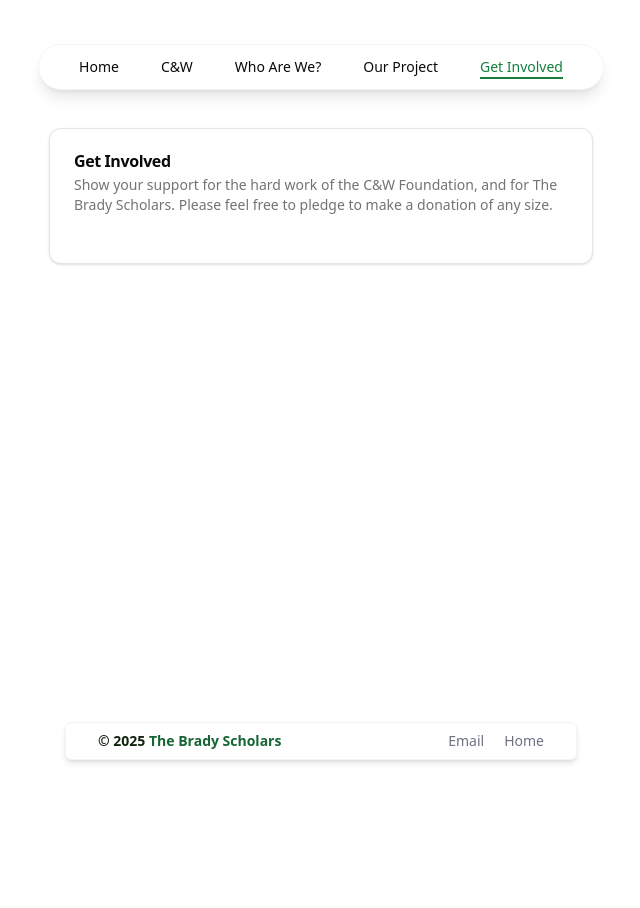
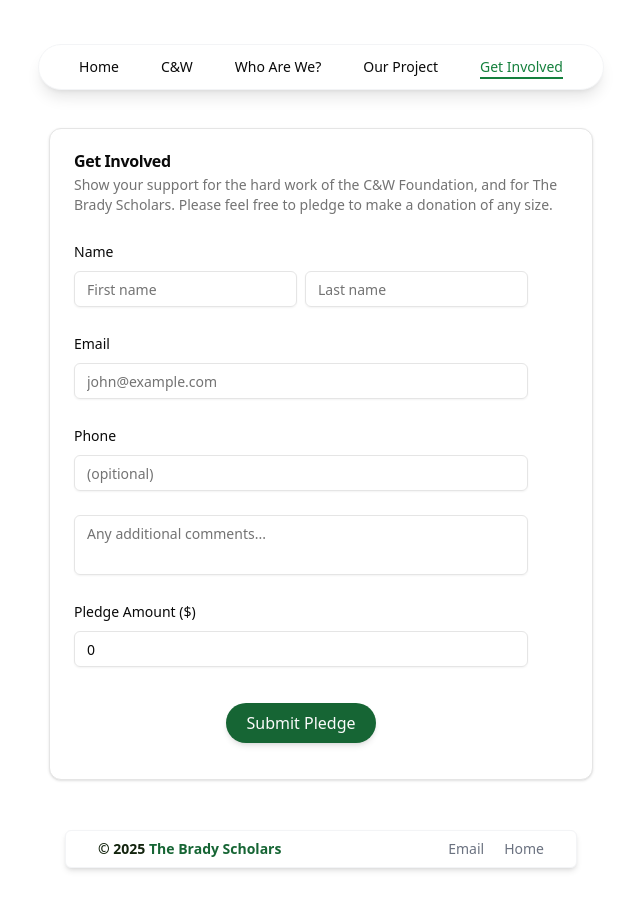
Before and after one commit to bradyscholars/brady16site, a Next.js app: page /get-involved in a window 1280 px wide. Shown: the whole page, without its empty margins (319-959 px from the left). Before the commit the page ends 800 px from the top, so only its background shows below. Built offline with nearby package versions, Linux system fonts and the light colour scheme.

Commit message:
email working

```diff
--- a/package.json
+++ b/package.json
@@ -12,6 +12,7 @@
     "@hookform/resolvers": "^5.0.1",
     "@radix-ui/react-label": "^2.1.7",
     "@radix-ui/react-slot": "^1.2.3",
+    "@sendgrid/mail": "^8.1.5",
     "class-variance-authority": "^0.7.1",
     "clsx": "^2.1.1",
     "embla-carousel-autoplay": "^8.6.0",
--- /dev/null
+++ b/src/app/api/send-email/route.js
@@ -0,0 +1,23 @@
+
+import { sendEmail } from '../../lib/sendEmail'
+
+const allowedOrigin1 = "https://brady16s.org";
+const allowedOrigin2 = "https://www.brady16s.org";
+
+
+export async function POST(req) { // Request type
+
+    const origin = req.headers.get('origin')
+    if (origin !== allowedOrigin1 && origin !== allowedOrigin2) {
+        return new Response('Forbidden', { status: 403 })
+    }
+
+    const body = await req.json()
+
+    const success = await sendEmail(body)
+
+    if (success) return new Response('Success', {status : 200});
+
+    // otherwise failed
+    return new Response('Failure...', {status : 500});
+}
--- /dev/null
+++ b/src/app/lib/sendEmail.js
@@ -0,0 +1,35 @@
+import sgMail from '@sendgrid/mail'
+
+const apiKey = process.env.SENDGRID_API_KEY;
+sgMail.setApiKey(apiKey);
+
+export async function sendEmail({firstName, lastName, email, phone, comments, pledgeVal}) {
+
+    const message = `
+        You have received a new pledge from ${firstName} ${lastName}. \n\n
+        ${firstName} ${lastName} has pledged $${pledgeVal}${comments ? `, with the comments : ${comments}` : '.'}\n\n
+
+        ${firstName} ${lastName}\n
+        ${email}\n
+        ${phone ? phone : ""}
+    `;
+
+    const msg = {
+        to: 'theomaurino2026@u.northwestern.edu',
+        from: 'no-reply@brady16s.org', // works because domain is authenticated
+        subject: `NEW PLEDGE FROM ${firstName}`,
+        replyTo: email,
+        text: message
+    };
+
+    try {
+        const response = await sgMail.send(msg);
+        console.log('Email sent successfully:', response[0].statusCode);
+        return true;
+
+    } catch (error) {
+        console.error('Error sending email:', error.response?.body || error.message);
+        return false;
+    }
+
+}
--- a/src/components/GetInvolvedForm.jsx
+++ b/src/components/GetInvolvedForm.jsx
@@ -3,7 +3,7 @@ import React from 'react'
 import { Card, CardContent, CardDescription, CardHeader, CardTitle } from './ui/card';
 // import * as ReactHookForm from 'react-hook-form';
 import {zodResolver} from '@hookform/resolvers/zod';
-// import {useForm} from 'react-hook-form';
+import {useForm} from 'react-hook-form';
 import { z } from 'zod';
 import {
     Form,
@@ -14,6 +14,9 @@ import {
     FormLabel,
     FormMessage,
  } from './ui/form'
+import { Input } from './ui/input';
+import { Textarea } from './ui/textarea';
+import { Button } from './ui/button';
 
 // const { useForm } = ReactHookForm;
 
@@ -39,22 +42,41 @@ const GetInvolvedForm = () => {
 
 
 
-    // const {register, handleSubmit, formState : { errors }} = useForm({
-    //     resolver : zodResolver(formSchema),
-    //     defaultValues : {
-    //         firstName : '',
-    //         lastName : '',
-    //         email : '',
-    //         phone : '',
-    //         comments : '',
-    //         pledgeAmount : 0
-    //     },
+    const form = useForm({
+        resolver : zodResolver(formSchema),
+        defaultValues : {
+            firstName : '',
+            lastName : '',
+            email : '',
+            phone : '',
+            comments : '',
+            pledgeAmount : 0
+        },
 
-    // });
+    });
 
-    const handleSubmitLocal = (values) => {
-        // do nothing right now
-        return;
+    const handleSubmitLocal = async (values) => {
+
+      // set a state indicating work is in progress
+      // console.log(`trying to send email with : \n ${JSON.stringify(values)}`)
+
+      // send the email over the api
+      const succ = await fetch('/api/send-email', {
+        method: 'POST',
+        headers: {
+          'Content-Type': 'application/json'
+        },
+        body: JSON.stringify(values)
+      });
+
+
+      // if succ has statuscode 200, indicate success
+
+
+      // if succ has statuscode 500 (or anything but 200) -- indicae failure
+      console.log(succ.status, succ.text);
+
+
     }
 
   return (
@@ -74,10 +96,103 @@ const GetInvolvedForm = () => {
         {/* intake form in the card */}
         <CardContent>
 
-            <Form >
-                <form onSubmit={handleSubmitLocal} className="space-y-6">
+            <Form {...form}>
+                <form onSubmit={form.handleSubmit(handleSubmitLocal)} className="space-y-6 pr-10">
+
+                  {/* first and last name side by side */}
+                  <div className="flex w-full justify-start items-end gap-2">
+
+                    <FormField
+                      control={form.control}
+                      name="firstName"
+                      render={({field}) => (
+                        <FormItem>
+                          <FormLabel>Name</FormLabel>
+                          <FormControl>
+                            <Input placeholder="First name" {...field} />
+                          </FormControl>
+                        </FormItem>
+                      )}
+                    />
+
+                    <FormField
+                      control={form.control}
+                      name="lastName"
+                      render={({field}) => (
+                        <FormItem>
+                          {/* <FormLabel>Last Name</FormLabel> */}
+                          <FormControl>
+                            <Input placeholder="Last name" {...field} />
+                          </FormControl>
+                        </FormItem>
+                      )}
+                    />
+
+                  </div>
+
+                  {/* email  */}
+                  <FormField
+                    control={form.control}
+                    name="email"
+                    render={({field}) => (
+                      <FormItem>
+                        <FormLabel>Email</FormLabel>
+                        <FormControl>
+                          <Input type="email" placeholder="john@example.com" {...field} />
+                        </FormControl>
+                      </FormItem>
+                    )}
+                  />
+
+                  {/* phone  */}
+                  <FormField
+                    control={form.control}
+                    name="phone"
+                    render={({field}) => (
+                      <FormItem>
+                        <FormLabel>Phone</FormLabel>
+                        <FormControl>
+                          <Input type="tel" placeholder="(opitional)" {...field} />
+                        </FormControl>
+                      </FormItem>
+                    )}
+                  />
+
+                  {/* comments  */}
+
+                  <FormField
+                    control={form.control}
+                    name="comments"
+                    render={({ field }) => (
+                      <FormItem>
+                        {/* <FormLabel>Comments</FormLabel> */}
+                        <FormControl>
+                          <Textarea placeholder="Any additional comments..." {...field} className="resize-none"/>
+                        </FormControl>
+                        <FormMessage />
+                      </FormItem>
+                    )}
+                  />
 
 
+                  {/* PLEDGE  */}
+                  <FormField
+                    control={form.control}
+                    name="pledgeAmount"
+                    render={({ field }) => (
+                      <FormItem>
+                        <FormLabel>Pledge Amount ($)</FormLabel>
+                        <FormControl>
+                          <Input type="number" min="0" step="1" {...field} />
+                        </FormControl>
+                        <FormMessage />
+                      </FormItem>
+                    )}
+                  />
+
+                  <div className='submit-button w-full flex justify-center py-3'>
+                    <Button type="submit" className="bg-green-800 hover:bg-green-900 px-5 py-5 rounded-full text-base font-medium shadow-md">Submit Pledge</Button>
+                  </div>
 
                 </form>
             </Form>
--- /dev/null
+++ b/src/components/ui/input.jsx
@@ -0,0 +1,19 @@
+import * as React from "react"
+
+import { cn } from "@/lib/utils"
+
+const Input = React.forwardRef(({ className, type, ...props }, ref) => {
+  return (
+    <input
+      type={type}
+      className={cn(
+        "flex h-9 w-full rounded-md border border-input bg-transparent px-3 py-1 text-base shadow-sm transition-colors file:border-0 file:bg-transparent file:text-sm file:font-medium file:text-foreground placeholder:text-muted-foreground focus-visible:outline-none focus-visible:ring-1 focus-visible:ring-ring disabled:cursor-not-allowed disabled:opacity-50 md:text-sm",
+        className
+      )}
+      ref={ref}
+      {...props} />
+  );
+})
+Input.displayName = "Input"
+
+export { Input }
--- /dev/null
+++ b/src/components/ui/textarea.jsx
@@ -0,0 +1,18 @@
+import * as React from "react"
+
+import { cn } from "@/lib/utils"
+
+const Textarea = React.forwardRef(({ className, ...props }, ref) => {
+  return (
+    <textarea
+      className={cn(
+        "flex min-h-[60px] w-full rounded-md border border-input bg-transparent px-3 py-2 text-base shadow-sm placeholder:text-muted-foreground focus-visible:outline-none focus-visible:ring-1 focus-visible:ring-ring disabled:cursor-not-allowed disabled:opacity-50 md:text-sm",
+        className
+      )}
+      ref={ref}
+      {...props} />
+  );
+})
+Textarea.displayName = "Textarea"
+
+export { Textarea }
```
Also changed, not shown: 1 other file (tests, documents, lock files or other folders).
